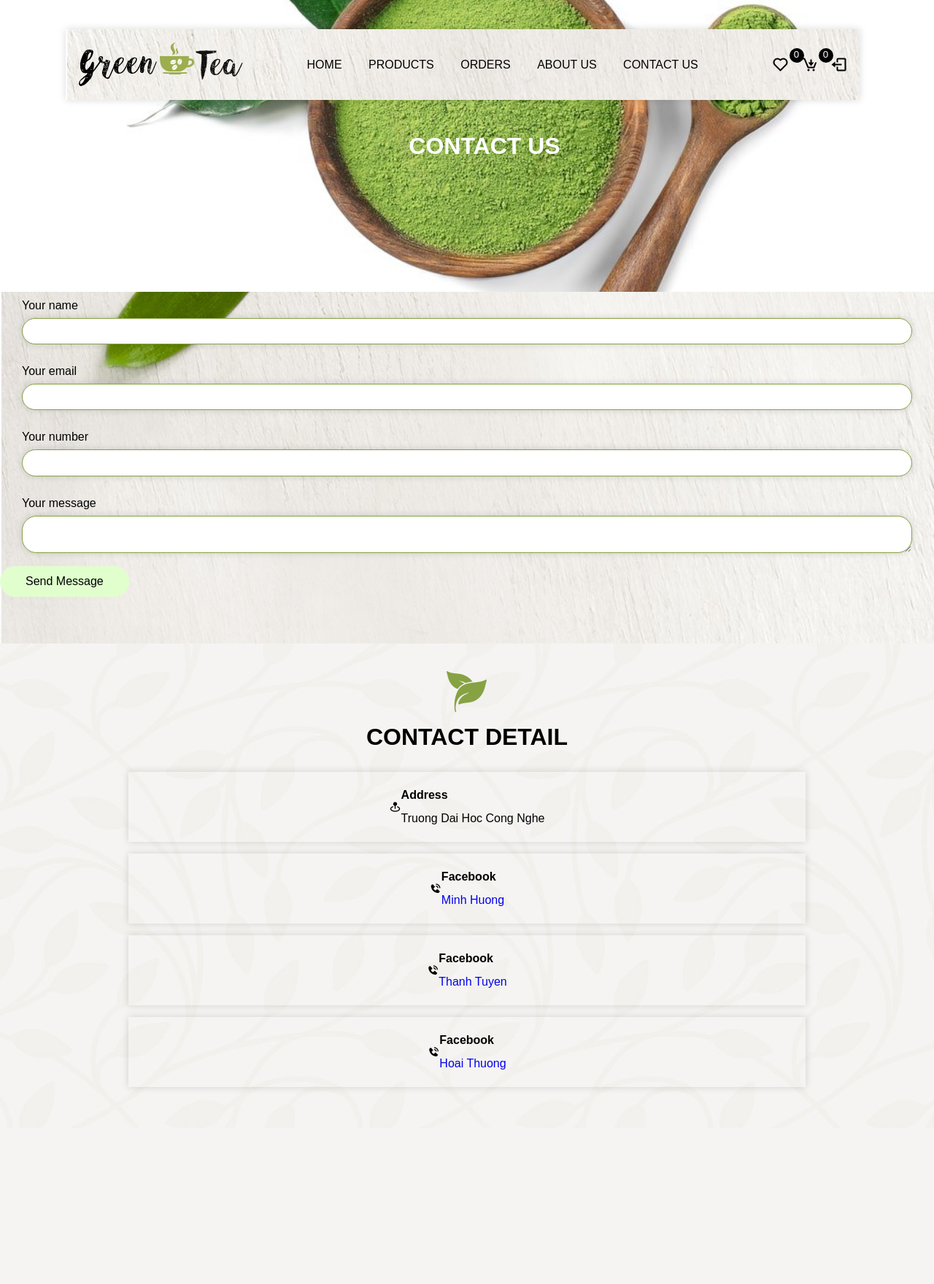
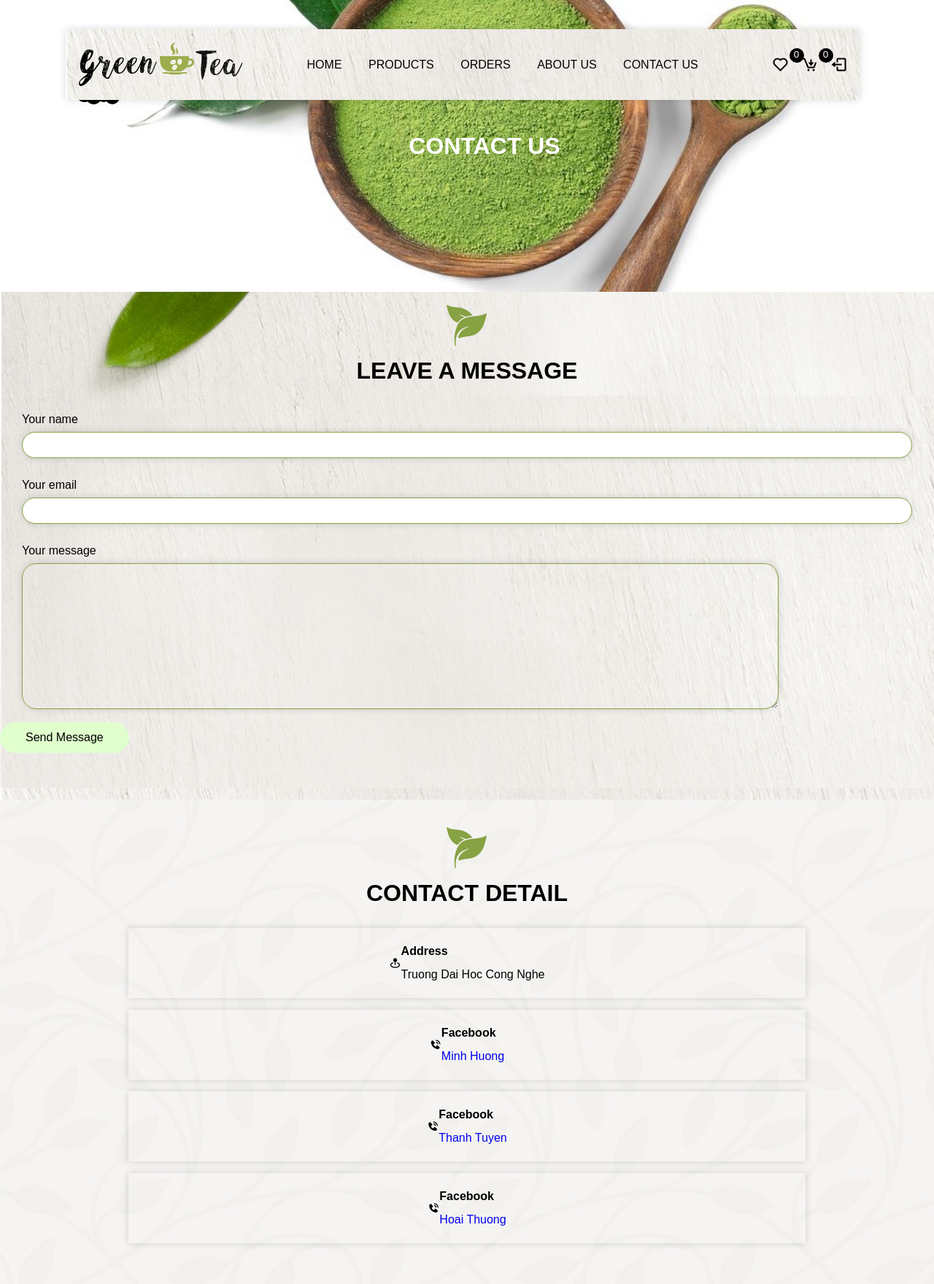
Before and after one commit to nguyenminhhuong0208/database, a PHP site: page /contact.php in a window 1280 px wide. Shown: the whole page at 73% size. Before the commit the page ends 1496 px from the top, so only its background shows below. Run offline with PHP 8.4, Linux system fonts and the light colour scheme; data that the repository does not hold is empty.

Commit message:
add message

```diff
--- a/contact.php
+++ b/contact.php
@@ -5,16 +5,26 @@ if (!isset($_SESSION['user_id'])) {
     $_SESSION['user_id'] = '';
 }
 
-if(isset($_SESSION['user_id'])) {
+if (isset($_SESSION['user_id'])) {
     $user_id = $_SESSION['user_id'];
-}else{
+} else {
     $user_id = '';
-
 }
 
-if(isset($_POST['logout'])) {
-    session_destroy();
-    header("location: login.php");
+// Message sending
+
+if (isset($_POST['submit-btn'])) {
+    $name = filter_var($_POST['name'], FILTER_SANITIZE_STRING);
+    $email = filter_var($_POST['email'], FILTER_SANITIZE_STRING);
+    $message = $_POST['message'];
+
+    // Insert message into database
+    $insert_message = $conn->prepare("INSERT INTO `message` (user_id, name, email, message) VALUES (?, ?, ?, ?)");
+    $insert_message->execute([$user_id, $name, $email, $message]);
+    $success_msg[] = 'Message sent successfully!';
+
+    echo 'Message sent successfully';
+
 }
 ?>
 
@@ -24,39 +34,42 @@ if(isset($_POST['logout'])) {
 
 <!DOCTYPE html>
 <html lang="en">
+
 <head>
     <meta charset="UTF-8">
     <meta name="viewport" content="width=device-width, initial-scale=1.0">
-    <link rel="stylesheet" href="https://unpkg.com/boxicons@2.1.4/css/boxicons.min.css" >
+    <link rel="stylesheet" href="https://unpkg.com/boxicons@2.1.4/css/boxicons.min.css">
     <title>Green Coffee - contact page</title>
 </head>
+
 <body>
     <?php include 'components/header.php'; ?>
     <div class="main">
         <div class="banner">
             <h1>Contact us</h1>
+        </div class="form-container">
+        <form action="" method="post">
+            <div class="title">
+                <img src="img/download.png" class="logo">
+                <h1>Leave a message</h1>
             </div>
-
             <div class="input-field">
-                <p>Your name </p>
+                <p>Your name <sup>*<sup></p>
                 <input type="text" name="name">
             </div>
             <div class="input-field">
-                <p>Your email </p>
+                <p>Your email <sup>*<sup></p>
                 <input type="email" name="email">
             </div>
             <div class="input-field">
-                <p>Your number </p>
-                <input type="text" name="number">
-            </div>
-            <div class="input-field">
-                <p>Your message  </p>
+                <p>Your message <sup>*<sup></p>
                 <textarea name="message" id=""></textarea>
             </div>
-            <button type="submit" name="submit-btn" class="btn"> Send message</button>
-
+            <button type="submit" name="submit-btn" class="btn">Send message</button>
+            <?php if (isset($_GET['success']) && $_GET['success'] == 1): ?>
+                <!-- <p class="success-message">Message sent successfully!</p> -->
+            <?php endif; ?>
         </form>
-
     </div>
     <div class="address">
         <div class="title">
@@ -105,4 +118,5 @@ if(isset($_POST['logout'])) {
     <script src="script.js"></script>
     <?php include 'components/alert.php'; ?>
 </body>
+
 </html>
--- a/script.js
+++ b/script.js
@@ -19,27 +19,3 @@ userBtn.addEventListener("click", function () {
   let userBox = document.querySelector(".profile-detail");
   userBox.classList.toggle("active");
 });
-
-const header = document.querySelector("header");
-
-function fixedNavbar() {
-  header.classList.toggle("scrolled", window.pageYOffset > 0);
-}
-fixedNavbar();
-window.addEventListener("scroll", fixedNavbar);
-
-let menu = document.querySelector("#menu-btn");
-
-menu.addEventListener("click", function () {
-  let nav = document.querySelector(".navbar");
-  nav.classList.toggle("active");
-});
-
-let userBtn = document.querySelector("#user-btn");
-
-userBtn.addEventListener("click", function () {
-  let userBox = document.querySelector(".profile-detail");
-  userBox.classList.toggle("active");
-});
-
-/*-------------- home page slider --------------*/
--- a/style.css
+++ b/style.css
@@ -777,3 +777,56 @@ canvas {
   text-transform: capitalize;
   color: #555;
 }
+/*----------contact section-----*/
+.main-container {
+  background: #fff;
+  width: 60vw;
+  min-width: 80vh;
+  box-shadow: var(--box-shadow);
+  display: flex;
+  justify-content: center;
+  align-items: center;
+  margin: 2rem auto;
+  padding: 1rem 0;
+}
+.form-container {
+  width: 50vw;
+  margin: 0 auto;
+}
+.form-container input, textarea {
+  background-color: transparent;
+  width: 85%;
+}
+textarea{
+  height: 200px;
+}
+.main-container p {
+  color: var(--green);
+}
+.form-container sup {
+  color: red;
+  font-size: 1.2rem;
+}
+.main-container input[type=submit] {
+  color: #000!important;
+  cursor: pointer;
+}
+.form-container form {
+  margin: 1rem auto;
+  background-color: rgb(255, 255, 255 / 80%);
+  box-shadow: var(--box-shadow);
+  padding: 2rem;
+  position: relative;
+  border-radius: 5px;
+}
+.form-container form p {
+  text-transform: uppercase;
+}
+.form-container form input{
+  width: 85%;
+}
+.forn-container form button{
+  width: 85%;
+  border-radius: 10px;
+  outline: none;
+}
```
Lines whose indentation alone changed are shown as unchanged.
